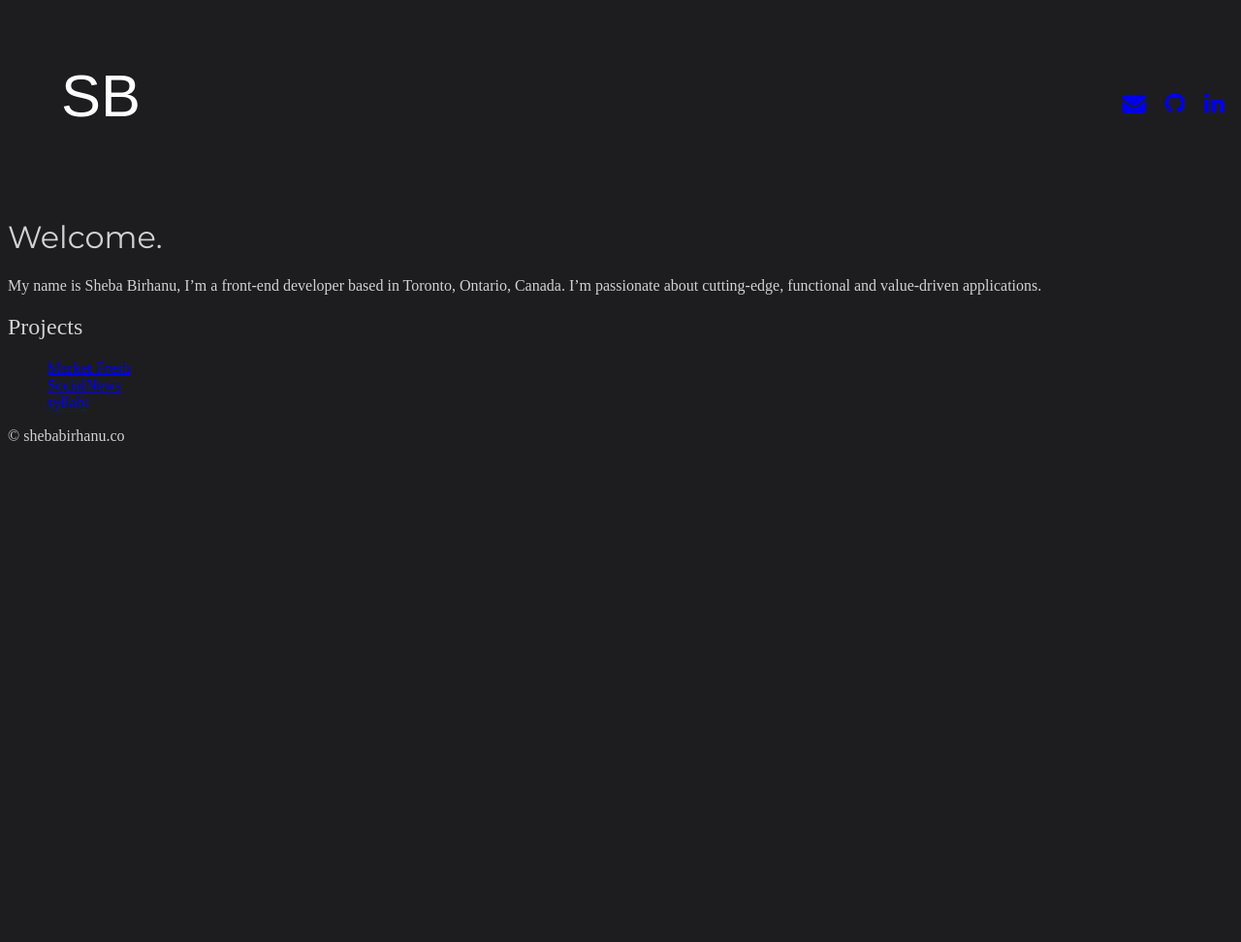
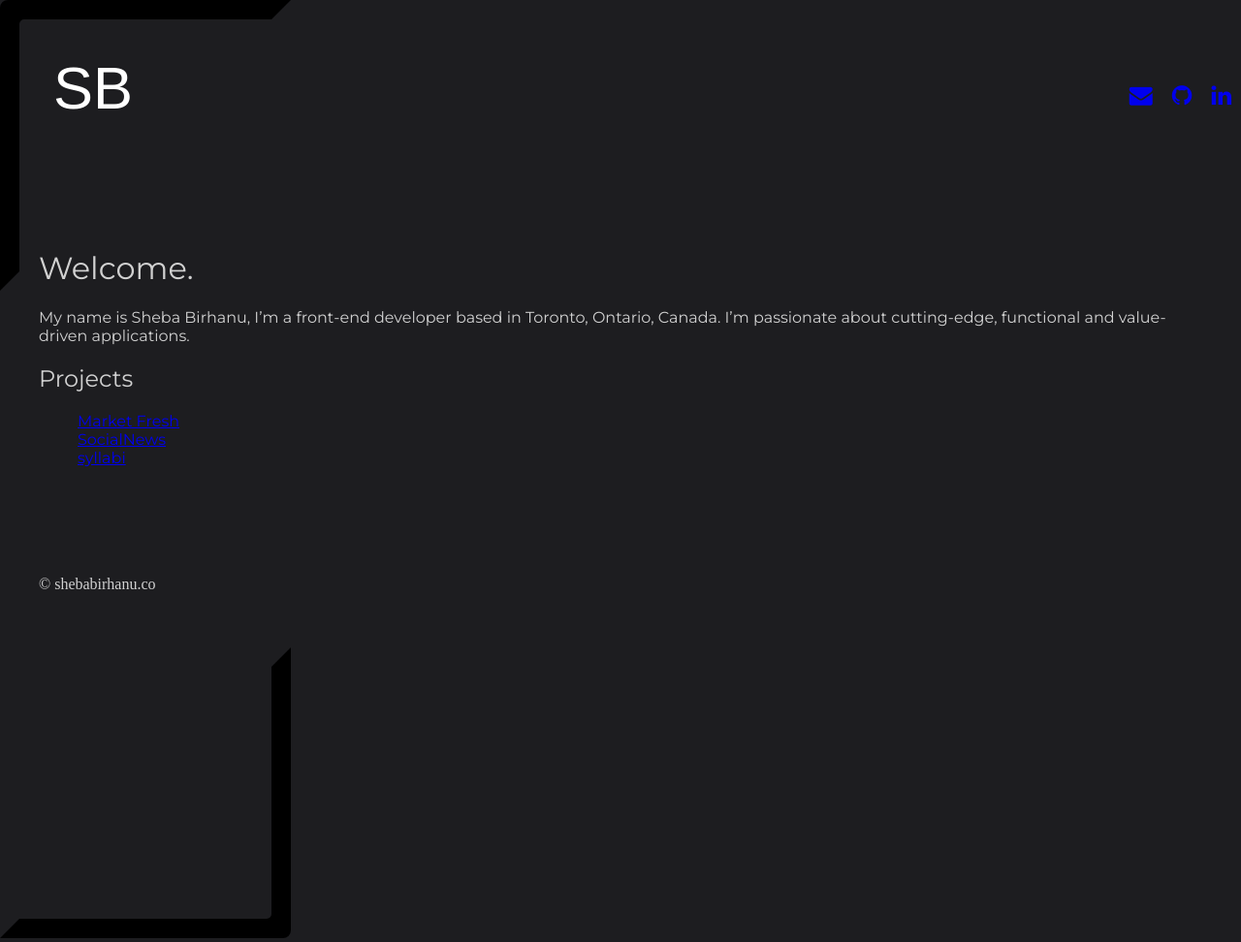
Before and after one commit to shebabirhanu/portfolio, a plain HTML site: page index.html in a window 1280 px wide. Shown: the whole page at 97% size. Before the commit the page ends 800 px from the top, so only its background shows below. Drawn offline with Linux system fonts and the light colour scheme.

Commit message:
Placed navigation animation
Missing alignment of top left and bottom right animations and colour for top left and bottom right animations

```diff
--- a/index.html
+++ b/index.html
@@ -14,6 +14,30 @@
 </head>
 
 <body>
+    <!-- animated header-->
+    <div class="top-left-animation">
+        <svg width="300" height="300" data-name="corner-top-left" xmlns="http://www.w3.org/2000/svg" style="pointer-events:none" data-inlinesvg=".inlineSvgFile-1">
+            <defs>
+                <linearGradient id="grad1" x1="0%" y1="0%" x2="100%" y2="100%">
+                    <stop offset="0" class="gradient1"></stop>
+                    <stop offset=".5" class="gradient2"> </stop>
+                    <stop offset="1" class="gradient1"></stop>
+                </linearGradient>
+            </defs>
+            <path fill="url('#grad1')" d="M8 0h292l-20 20H25a5 5 0 0 0-5 5v255L0 300V8a8 8 0 0 1 8-8Z">
+            </path>
+        </svg>
+        <defs>
+            <linearGradient id="grad1" x1="0%" y1="0%" x2="100%" y2="100%">
+                <stop offset="0" class="gradient1"> </stop>
+                <stop offset=".5" class="gradient2"></stop>
+                <stop offset="1" class="gradient1"></stop>
+            </linearGradient>
+        </defs>
+        <path fill="url('#grad1')" d="M8 0h292l-20 20H25a5 5 0 0 0-5 5v255L0 300V8a8 8 0 0 1 8-8Z">
+        </path>
+    </div>
+
     <header>
         <section class="nav-container">
             <div>
@@ -42,7 +66,7 @@
         </section>
     </header>
 
-    <main class="projects-overview">
+    <main class="main-text">
         <div class="welcome-message">
             <div id="welcome">
                 <h1>Welcome.</h1>
@@ -83,5 +107,16 @@
     <footer>
         <p>&copy; shebabirhanu.co</p>
     </footer>
+    <!-- animated footer -->
+    <div class="bottom-right-animation">
+        <svg width="300" height="300" data-name="corner-bottom-right" xmlns="http://www.w3.org/2000/svg" style="pointer-events:none" data-inlinesvg=".inlineSvgFile-5">
+            <defs>
+            <linearGradient id="grad2" x1="0%" y1="0%" x2="100%" y2="100%">
+                <stop offset="0" class="gradient1"></stop>
+                <stop offset=".5" class="gradient2"></stop>
+                <stop offset="1" class="gradient1"></stop>
+            </linearGradient></defs><path fill="url('#grad2')" d="M292 300H0l20-20h255a5 5 0 0 0 5-5V20l20-20v292a8 8 0 0 1-8 8Z"></path>
+        </svg>
+    </div>
 </body>
 </html>
--- a/styles.css
+++ b/styles.css
@@ -1,3 +1,21 @@
+html, body {
+    margin: 0;
+    padding: 0;
+}
+
+
+:root {
+    --grad-1: rgb(137,103,205);
+    --grad-2: rgb(124,151,53);
+}
+
+.top-left-animation {
+    position: absolute;
+    z-index: 2;
+    padding: 0px;
+    margin: 0px;
+}
+
 ul {
     list-style-type:none;
 }
@@ -15,11 +33,6 @@ hr {
     box-sizing: content-box;
     height: 0;
     overflow: visible;
-}
-
-pre {
-    font-family: monospace, monospace;
-    font-size: 1em;
 }
 
 a {
@@ -41,7 +54,6 @@ textarea {
 body {
     color: #d1d1d1;
     background: #1d1d20;
-    font-family: Montserrat-Regular;
 }
 
 h1, h2 {
@@ -75,4 +87,19 @@ a {
 
 #welcome h1 {
     font-family: 'Montserrat', sans-serif;
+    font-weight: 400;
 }
+
+.personal-description {
+    font-family: 'Montserrat', sans-serif;
+}
+
+.main-text {
+    font-family: 'Montserrat', sans-serif;
+    padding: 40px;
+}
+
+footer {
+    padding: 40px;
+    text-align: left;
+}
```
